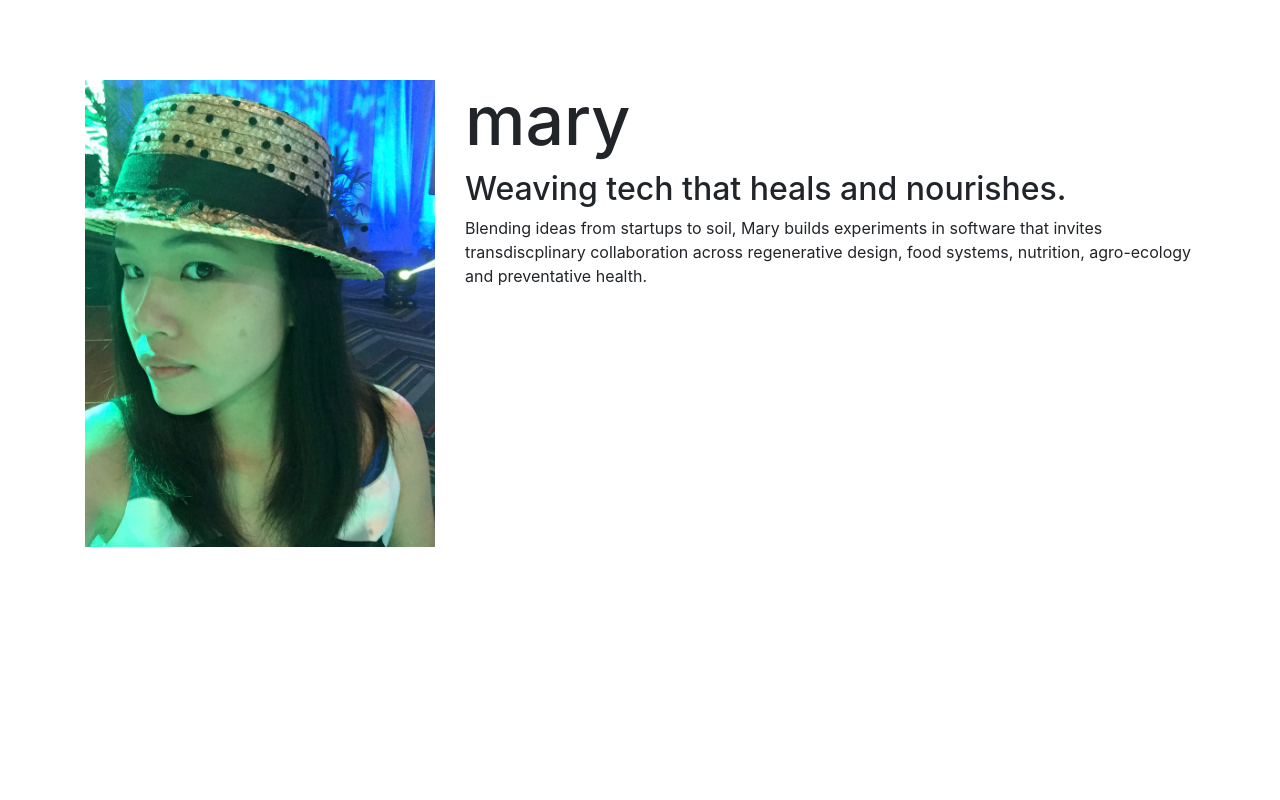
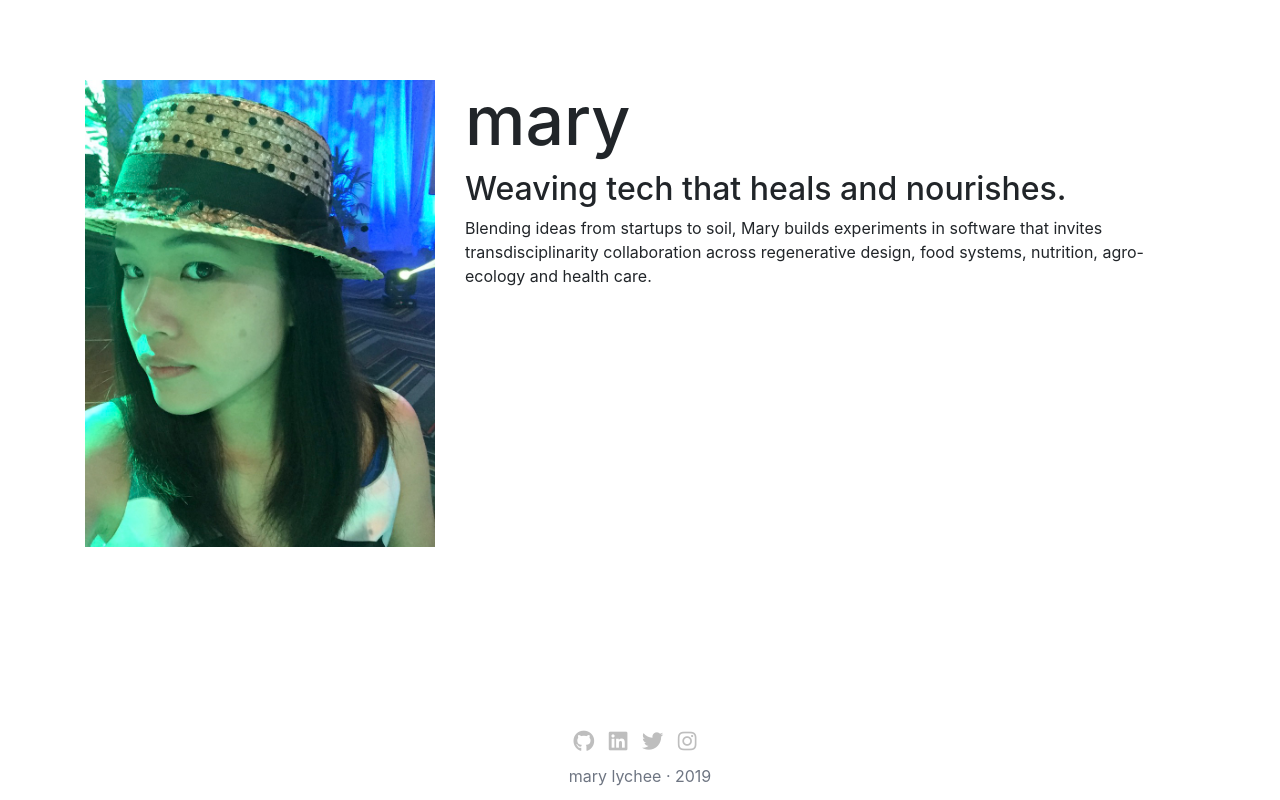
Before and after one commit to marylychee/marylychee.github.io, a plain HTML site: page index.html in a window 1280 px wide. Drawn offline with nearby package versions, Linux system fonts and the light colour scheme.

Commit message:
fix typo and add social icons

```diff
--- a/css/custom.css
+++ b/css/custom.css
@@ -1,3 +1,6 @@
+#about {
+  margin: 80px 0 40px 0;
+}
 
 .intro-section {
   height: 100%;
@@ -5,14 +8,26 @@
   text-align: center;
 }
 
-#about {
-  margin-top: 80px;
+#footer {
+  bottom: 0;
+  position: absolute;
+  width: 100%;
+  height: 70px;
+}
+
+#footer p {
+  margin: 10px;
+  color: #6e7582;
+}
+
+.container i {
+  padding-right: 10px;
+  color: #bebebe;
 }
 
 h1 {
   font-size: 68px;
 }
-
 
 @media screen and (max-width: 500px) {
   #about {
--- a/index.html
+++ b/index.html
@@ -10,6 +10,9 @@
 
     <!-- Custom styles -->
     <link href="css/custom.css" rel="stylesheet">
+
+    <!-- Font Awesome for icons -->
+    <link rel="stylesheet" href="https://use.fontawesome.com/releases/v5.7.1/css/all.css" integrity="sha384-fnmOCqbTlWIlj8LyTjo7mOUStjsKC4pOpQbqyi7RrhN7udi9RwhKkMHpvLbHG9Sr" crossorigin="anonymous">
 
     <!-- Favicon -->
     <link rel="shortcut icon" type="image/png" href="img/favicon.png"/>
@@ -30,15 +33,23 @@
 
             <h2>Weaving tech that heals and nourishes.</h2>
             <p>
-              Blending ideas from startups to soil, Mary builds experiments in software that invites transdiscplinary collaboration across regenerative design, food systems, nutrition, agro-ecology and preventative health.
+              Blending ideas from startups to soil, Mary builds experiments in software that invites transdisciplinarity collaboration across regenerative design, food systems, nutrition, agro-ecology and health care.
             </p>
           </div>
         </div>
       </div>
     </section>
 
-    <section class="footer">
-
+    <section id="footer">
+      <div class="container text-center">
+        <span>
+    	    <a href="https://github.com/marylychee" target="_blank"><i class="fab fa-github fa-lg"></i></a>
+    	    <a href="https://www.linkedin.com/in/marylychee/" target="_blank"><i class="fab fa-linkedin fa-lg"></i></a>
+    	    <a href="https://twitter.com/marylycheee" target="_blank"><i class="fab fa-twitter fa-lg"></i></a>
+          <a href="http://instagram.com/marylychee//" target="_blank"><i class="fab fa-instagram fa-lg"></i></a>
+        </span>
+        <p>mary lychee · 2019</p>
+      </div>
     </section>
 
     <!-- Optional JavaScript for Bootstrap -->
```
Also changed, not shown: 2 other files.
